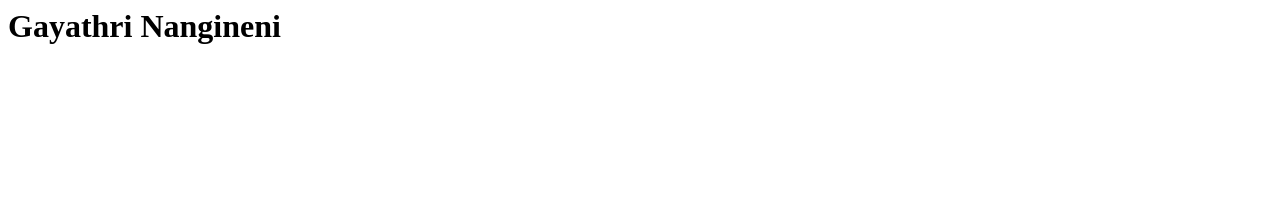
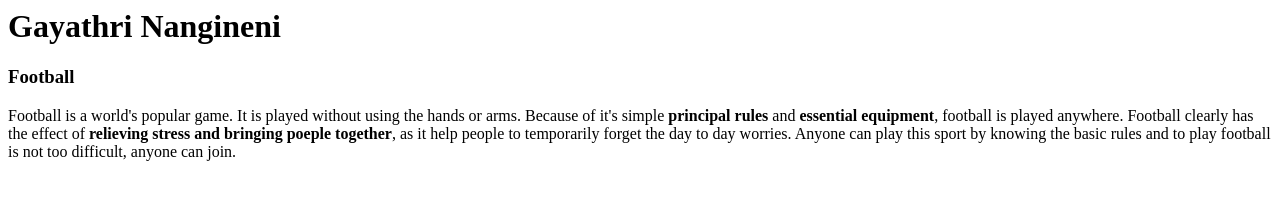
Before and after one commit to 44-563-Web-Apps-S23/44563-webapps-assignment-3-Nangineni33, a plain HTML site: page index.html in a window 1280 px wide. Drawn offline with Linux system fonts and the light colour scheme.

Commit message:
Update index.html

```diff
--- a/index.html
+++ b/index.html
@@ -6,5 +6,9 @@
     </head>
     <boby>
         <h1>Gayathri Nangineni</h1>
+        <h3>Football</h3>
+        <p>Football is a world's popular game. It is played without using the hands or arms. Because of it's simple <b>principal rules</b> and <b>essential equipment</b>, football is played anywhere. Football clearly has the effect of <b>relieving stress and bringing poeple together</b>, as it help people to temporarily forget the day to day worries. Anyone can play this sport by knowing the basic rules and to play football is not too difficult, anyone can join.
+        </p>
+
     </boby>
 </doctype>
```
